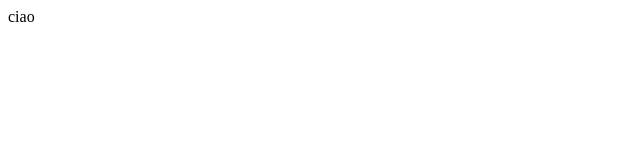
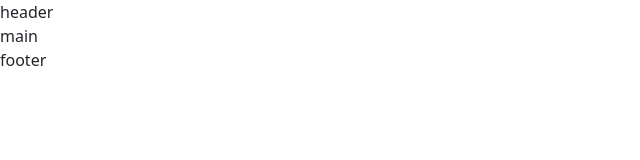
Before and after one commit to valeriobartoletti97/vite-comics, a Vue app: page / in a window 1280 px wide. Shown: the top 160 px of the page, without its empty margins (0-640 px from the left). Built offline with nearby package versions, Linux system fonts and the light colour scheme.

Commit message:
added header main and footer components

```diff
--- a/src/App.vue
+++ b/src/App.vue
@@ -1,10 +1,20 @@
 <template>
-  ciao
+  <HeaderApp />
+  <MainApp />
+  <FooterApp />
 </template>
 
 <script>
+  import HeaderApp from './components/HeaderApp.vue';
+  import MainApp from './components/MainApp.vue';
+  import FooterApp from './components/FooterApp.vue';
   export default {
     name:'App',
+    components:{
+      HeaderApp,
+      MainApp,
+      FooterApp,
+    },
     data(){
 
     },
@@ -14,6 +24,6 @@
   }
 </script>
 
-<style lang="scss" scoped>
+<style lang="scss">
 
 </style>
--- a/src/assets/main.css
+++ b/src/assets/main.css
@@ -0,0 +1 @@
+@import "bootstrap/scss/bootstrap.scss"
--- /dev/null
+++ b/src/components/FooterApp.vue
@@ -0,0 +1,15 @@
+<template>
+  <footer>
+    footer
+  </footer>
+</template>
+
+<script>
+    export default {
+        name: 'FooterApp',
+    }
+</script>
+
+<style lang="scss" scoped>
+
+</style>
--- /dev/null
+++ b/src/components/HeaderApp.vue
@@ -0,0 +1,15 @@
+<template>
+  <header>
+    header
+  </header>
+</template>
+
+<script>
+    export default {
+        name: 'HeaderApp',
+    }
+</script>
+
+<style lang="scss" scoped>
+
+</style>
--- /dev/null
+++ b/src/components/MainApp.vue
@@ -0,0 +1,15 @@
+<template>
+  <main>
+    main
+  </main>
+</template>
+
+<script>
+    export default {
+        name: 'MainApp',
+    }
+</script>
+
+<style lang="scss" scoped>
+
+</style>
```
